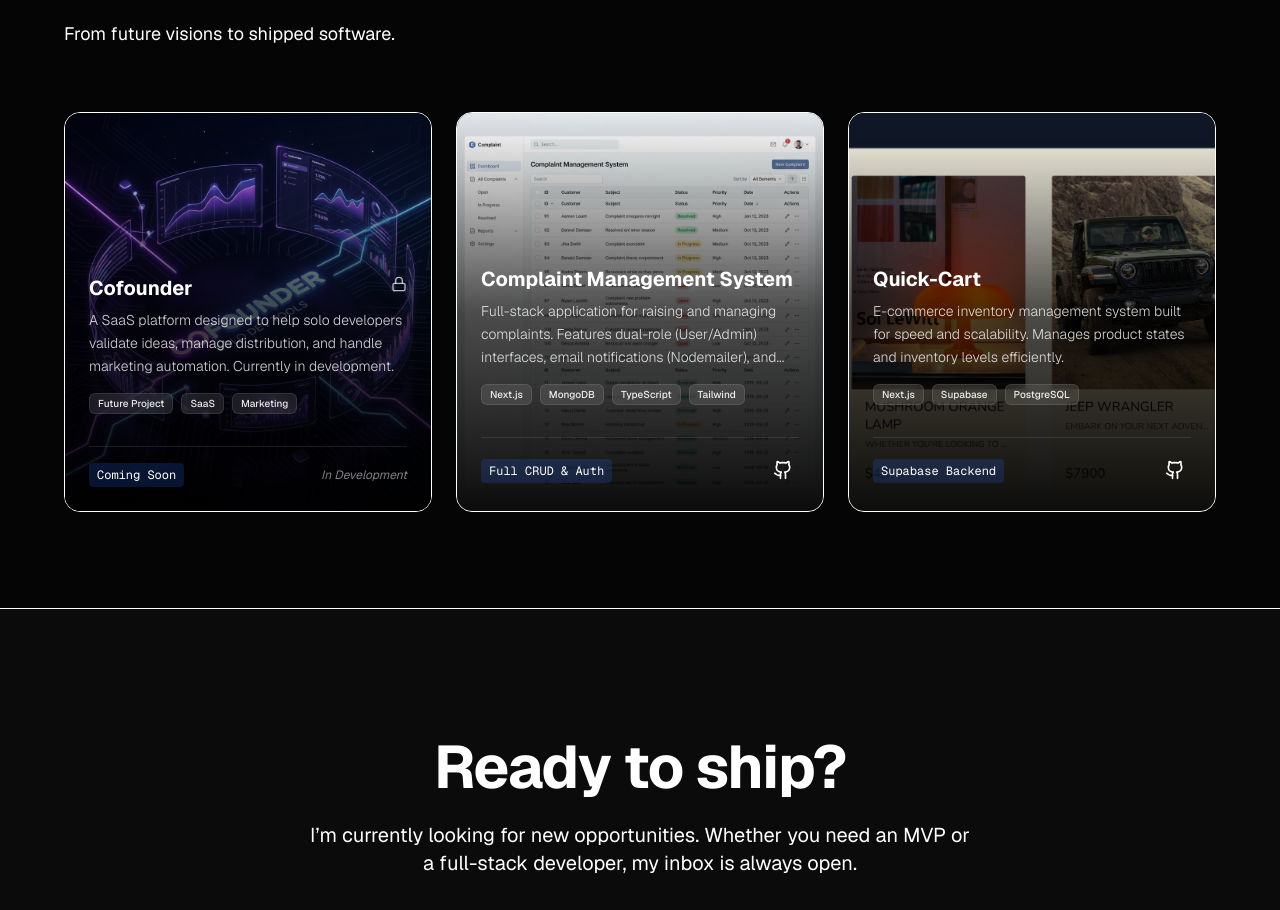
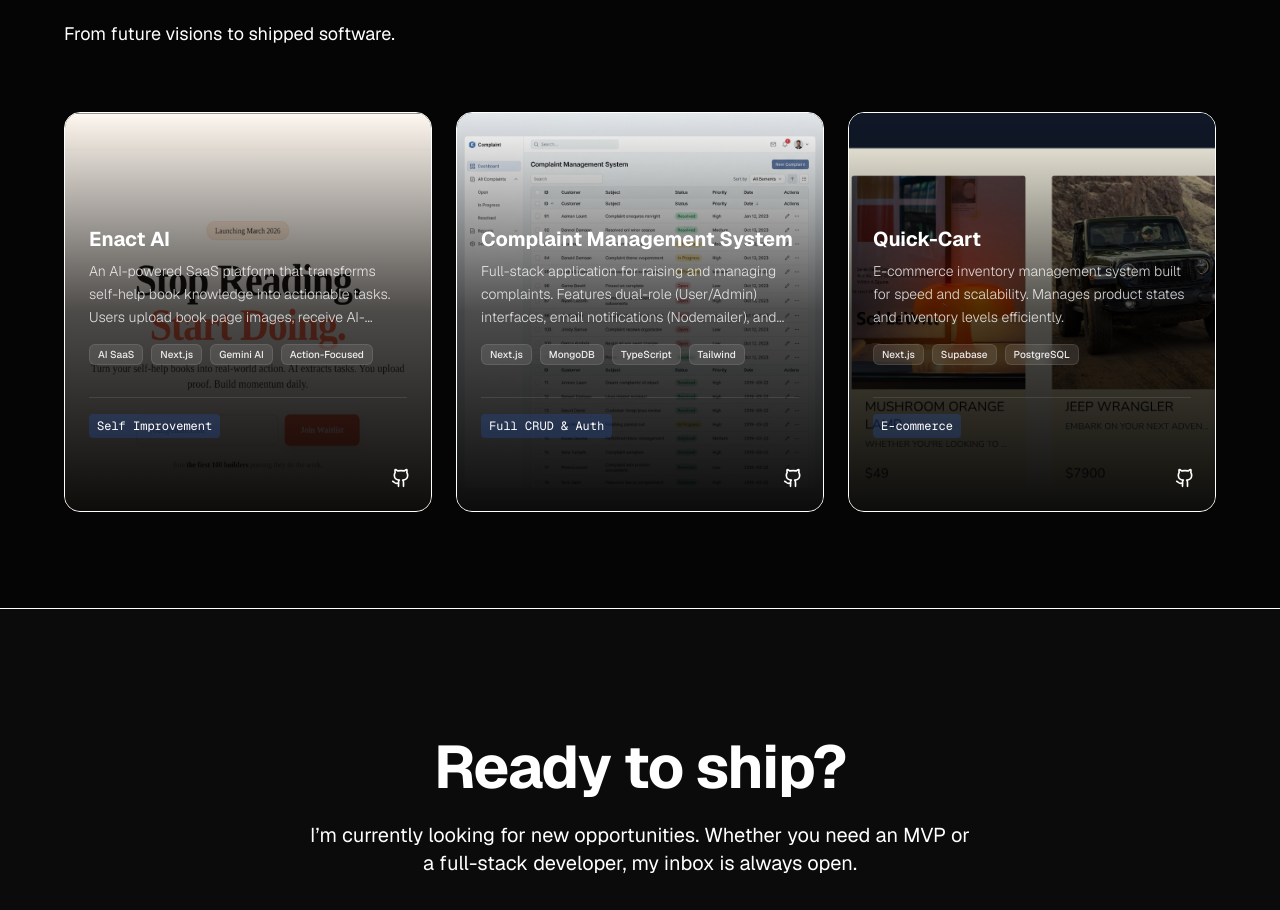
Before and after one commit to jatin02k/Portfolio, a Next.js app: page / in a window 1280 px wide. Shown: the part 5068-5978 px from the top of the page. Built offline with nearby package versions, Linux system fonts and the light colour scheme.

Commit message:
update project with enactai

```diff
--- a/src/components/sections/projects.tsx
+++ b/src/components/sections/projects.tsx
@@ -8,13 +8,13 @@ import { Button } from "@/components/ui/button";
 
 const projects = [
   {
-    title: "Cofounder",
-    description: "A SaaS platform designed to help solo developers validate ideas, manage distribution, and handle marketing automation. Currently in development.",
-    tags: ["Future Project", "SaaS", "Marketing"],
-    links: { demo: "#", github: "#" },
-    isFuture: true,
-    metric: "Coming Soon",
-    image: "/cofounder.png"
+    title: "Enact AI",
+    description: "An AI-powered SaaS platform that transforms self-help book knowledge into actionable tasks. Users upload book page images, receive AI-generated tasks, and submit proof of completion—bridging the gap between reading and doing.",
+    tags: ["AI SaaS", "Next.js", "Gemini AI", "Action-Focused"],
+    links: { demo: "https://enactai.me", github: "https://github.com/jatin02k/Enact-AI" },
+    isFuture: false,
+    metric: "Self Improvement",
+    image: "/enactai.png"
   },
   {
     title: "Complaint Management System",
@@ -37,7 +37,7 @@ const projects = [
       github: "https://github.com/jatin02k/Quick-Cart"
     },
     isFuture: false,
-    metric: "Supabase Backend",
+    metric: "E-commerce",
     image: "/quickCart.png"
   }
 ];
@@ -102,6 +102,7 @@ export function ProjectsSection() {
                       </span>
                     ))}
                   </div>
+
                 </div>
 
                 <div className="pt-4 border-t border-white/10 flex justify-between items-center">
@@ -109,10 +110,23 @@ export function ProjectsSection() {
                       {project.metric}
                    </div>
 
-                   {!project.isFuture && (
-                      <div className="relative z-30"> {/* z-30 to be clickable above the card link */}
-                         <Button variant="ghost" size="icon" className="h-8 w-8 text-white hover:bg-white/20 rounded-full" asChild>
-                            <Link href={project.links.github} target="_blank">
+
+                </div>
+              </div>
+              {!project.isFuture && (
+                      <div className="relative z-30 mb-4 ml-80"> {/* z-30 to be clickable above the card link */}
+                         <Button
+                           variant="ghost"
+                           size="icon"
+                           className="h-8 w-8 text-white hover:bg-white/20 rounded-full"
+                           asChild
+                         >
+                            <Link
+                              href={project.links.github}
+                              target="_blank"
+                              rel="noopener noreferrer"
+                              onClick={(e) => e.stopPropagation()}
+                            >
                                  <Github className="w-5 h-5" />
                             </Link>
                          </Button>
@@ -121,8 +135,6 @@ export function ProjectsSection() {
                    {project.isFuture && (
                       <span className="text-xs text-white/50 italic">In Development</span>
                    )}
-                </div>
-              </div>
             </motion.div>
           ))}
         </div>
```
Also changed, not shown: public/enactai.png (added).
